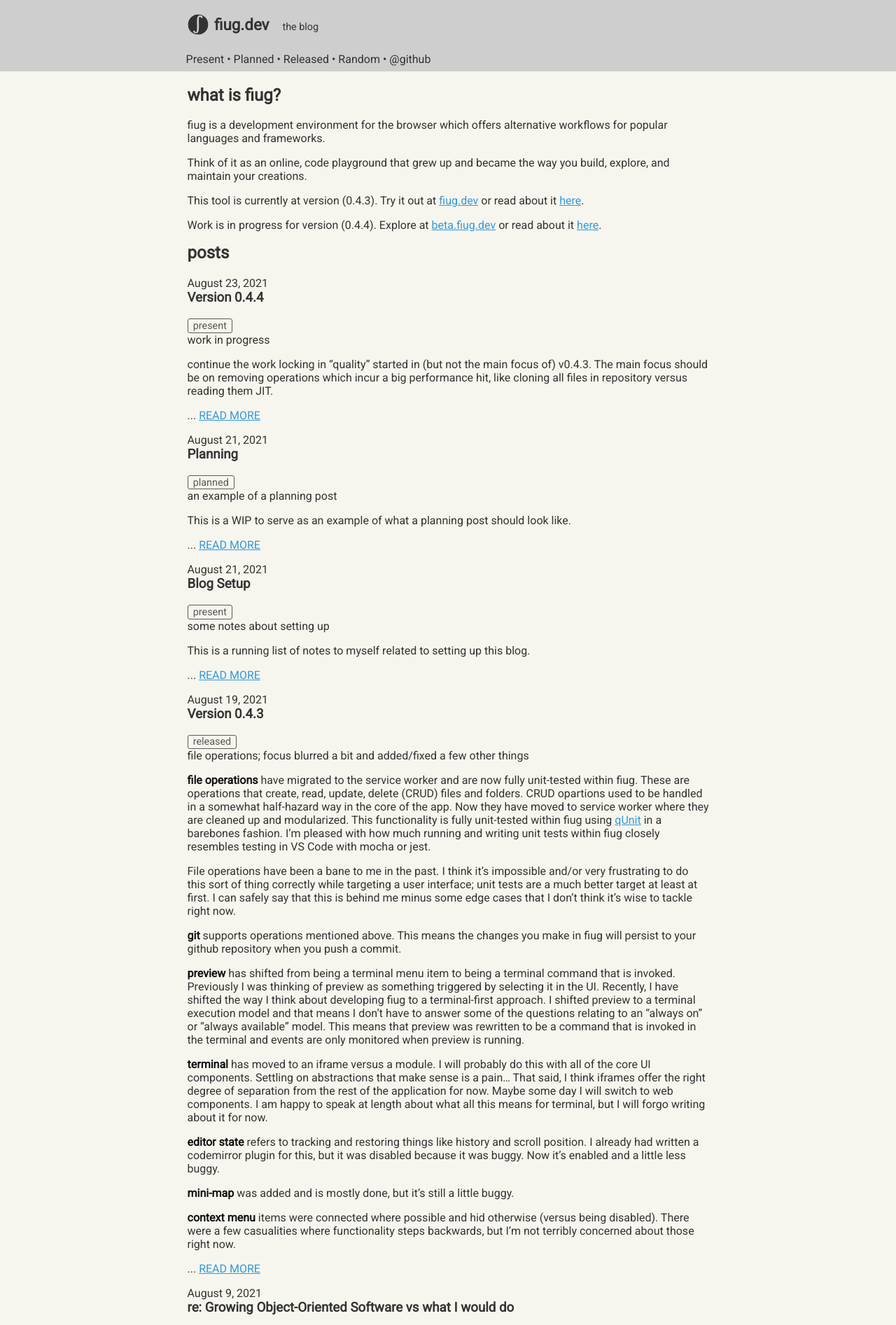
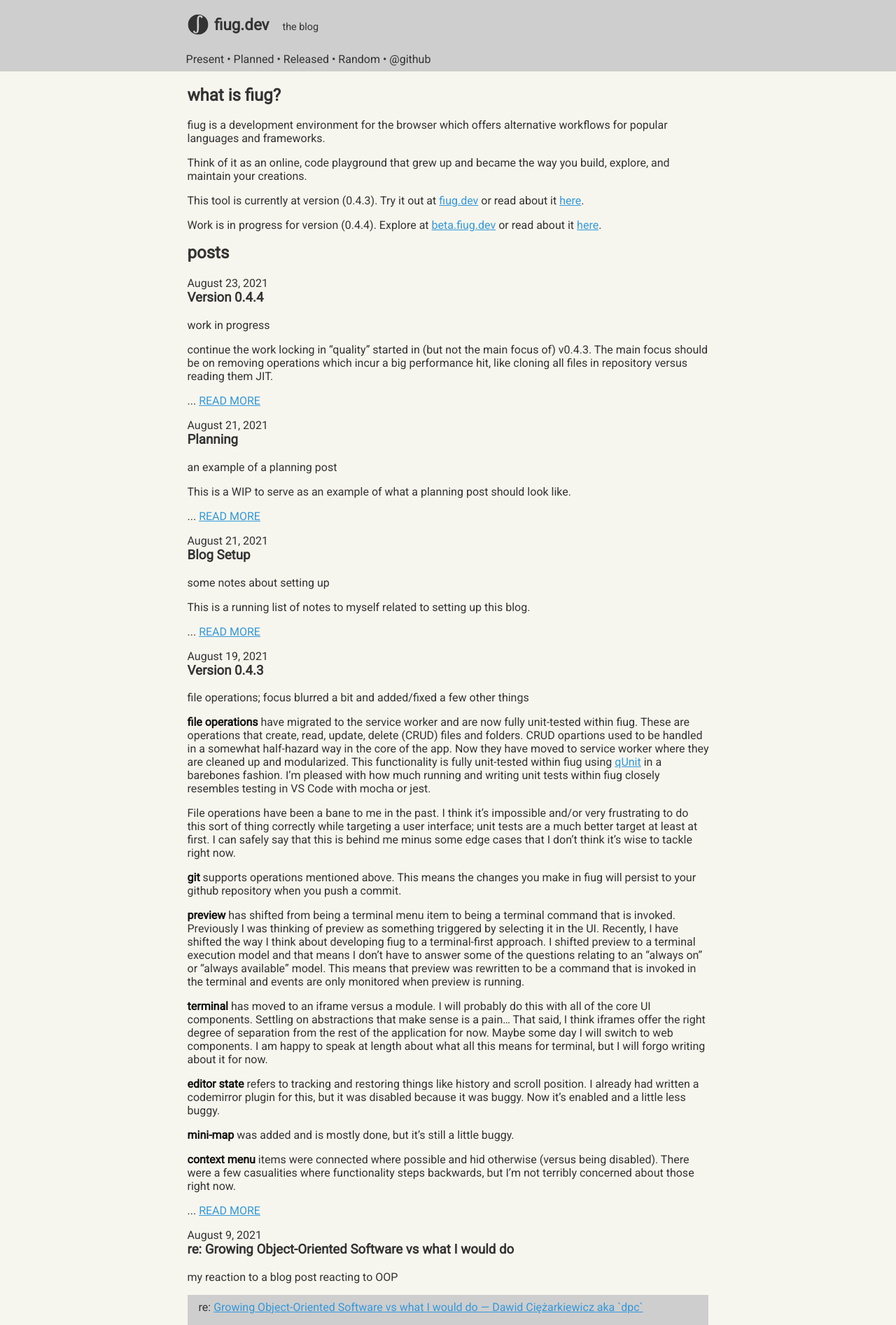
Before and after one commit to fiugd/blog, a Jekyll site: the page built from docs/index.md, in a window 1280 px wide. Shown: the top 1893 px of the page at 70% size. Built offline with Jekyll 4.4.1, drawn with Linux system fonts in a browser that asks for light colours.

Commit message:
Update style.scss

```diff
--- a/docs/css/style.scss
+++ b/docs/css/style.scss
@@ -153,7 +153,7 @@
 li.post {  margin-bottom: 1em;  }
 li.task-list-item {  padding-bottom: 0.25em;  }
 ul.tags, ul.posts, ul.task-list { list-style: none; padding: 0; }
-ul.tags { display: inline-block; }
+ul.tags { display: none; }
 ul.tags li {
     border: 1px solid;
     border-radius: 3px;
```
